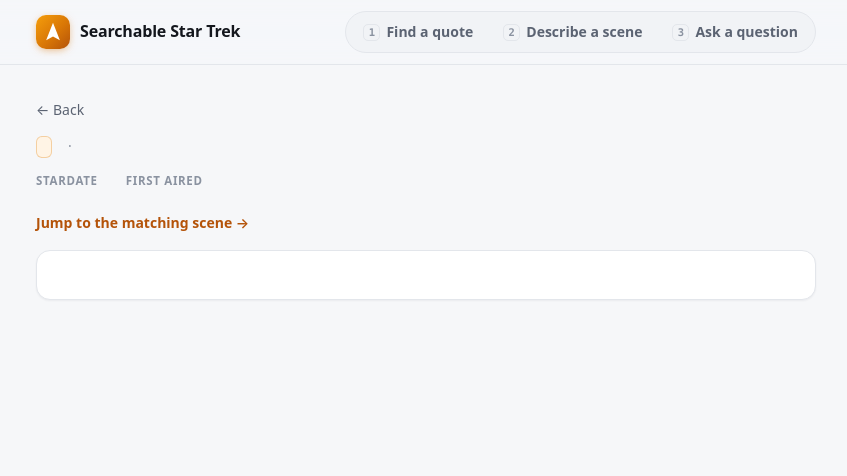
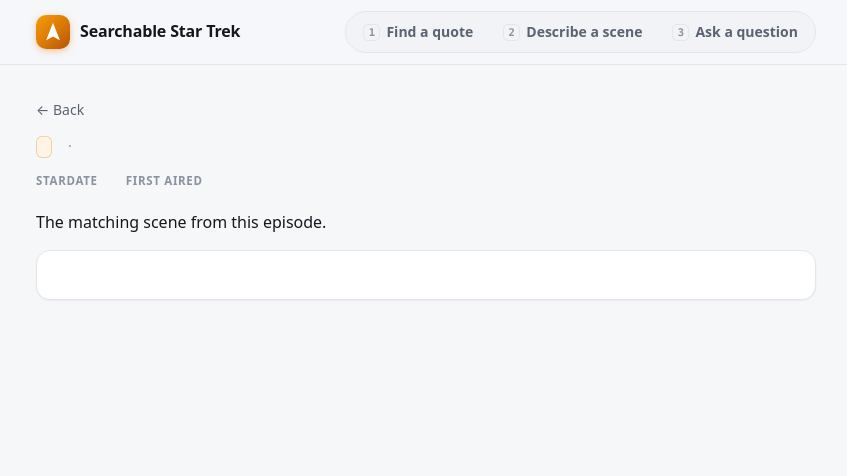
Before and after one commit to skyfox93/quote-search, a Rails app: template app/views/episode_texts/show.html.erb in a window 1280 px wide. Shown: the top 476 px of the page, without its empty margins (214-1061 px from the left). Run offline with Rails 7, Linux system fonts and the light colour scheme; the template is opened without the code that fills it, so the values that code supplies are empty; parts of the project's set-up code (start-up, migrations or seed data) failed here and were passed over; some libraries are stand-ins or nearby versions.

Commit message:
Open search results as their scene, and pace the embedding task
A scene search result now opens only its scene, with the excerpt's lines
highlighted, instead of the whole episode script.

seed_embedding now paces itself under OpenAI's rate limits
(TOKENS_PER_MINUTE, default 300,000) and retries 429s and server errors
with backoff.

Co-Authored-By: Claude Opus 5.5 <noreply@anthropic.com>

```diff
--- a/app/helpers/script_helper.rb
+++ b/app/helpers/script_helper.rb
@@ -54,13 +54,4 @@ module ScriptHelper
     pieces << ERB::Util.html_escape(text[last..])
     safe_join(pieces)
   end
-
-  # Line index range in the full episode text covered by an excerpt of a chunk.
-  def chunk_line_range(episode_text, chunk, first_line, count)
-    start = episode_text.index(chunk.content)
-    return unless start
-
-    base = episode_text[0...start].count("\n")
-    (base + first_line)...(base + first_line + count)
-  end
 end
--- a/app/views/episode_texts/_hit.html.erb
+++ b/app/views/episode_texts/_hit.html.erb
@@ -26,7 +26,7 @@
       <p class="result__summary"><%= episode.summary %></p>
     <% end %>
 
-    <%= link_to best[:link], class: "excerpt", aria: { label: "Read this scene in #{episode.display_title}" } do %>
+    <%= link_to best[:link], class: "excerpt", aria: { label: "Read the full scene in #{episode.display_title}" } do %>
       <div class="script script--excerpt"><%= script_lines(best[:lines], terms: terms) %></div>
     <% end %>
 
@@ -42,7 +42,7 @@
     <% end %>
 
     <footer class="result__footer">
-      <%= link_to "Read the full script", best[:link], class: "link-arrow" %>
+      <%= link_to "Read the full scene", best[:link], class: "link-arrow" %>
     </footer>
   </div>
 </li>
--- a/app/views/episode_texts/show.html.erb
+++ b/app/views/episode_texts/show.html.erb
@@ -2,12 +2,10 @@
 
 <%= render "application/episode_header", episode: @episode, back: true %>
 
-<% if @highlight %>
-  <p class="jump-note">
-    <%= link_to "Jump to the matching scene", "#match", class: "link-arrow" %>
-  </p>
+<% if @scene %>
+  <p class="jump-note">The matching scene from this episode.</p>
 <% end %>
 
-<article class="card script script--full" aria-label="Transcript">
+<article class="card script script--full" aria-label="<%= @scene ? "Scene" : "Transcript" %>">
   <%= script_lines(@lines, highlight: @highlight) %>
 </article>
```
Also changed, not shown: app/controllers/episode_texts_controller.rb (+9 -9 lines), test/helpers/script_helper_test.rb (+0 -8 lines), lib/tasks/seed_embedding.rake.
